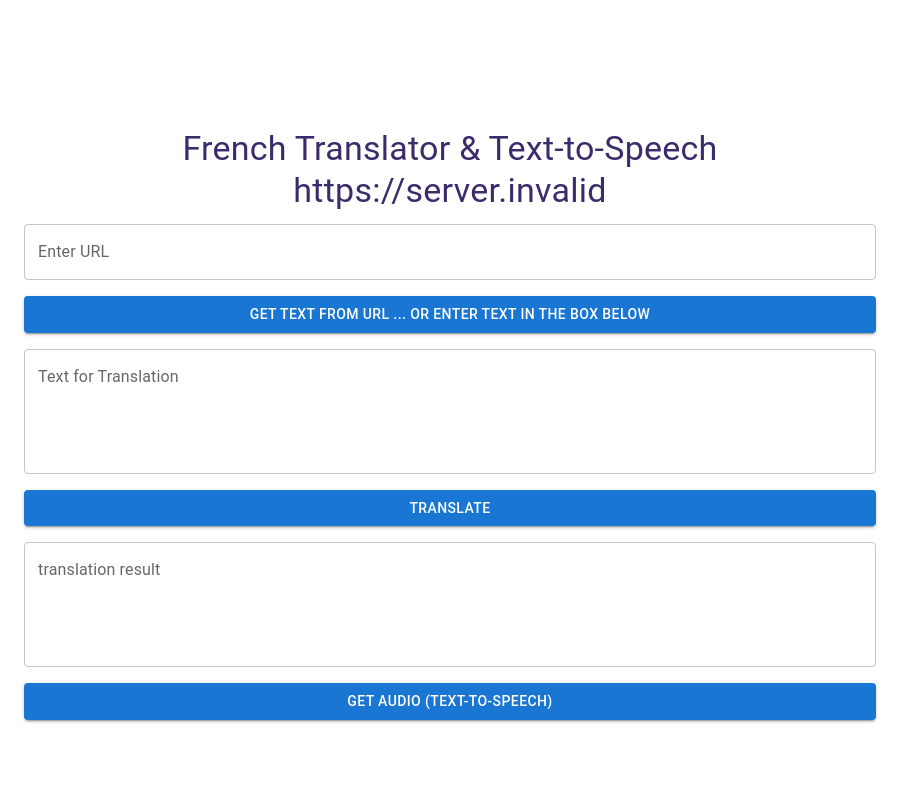
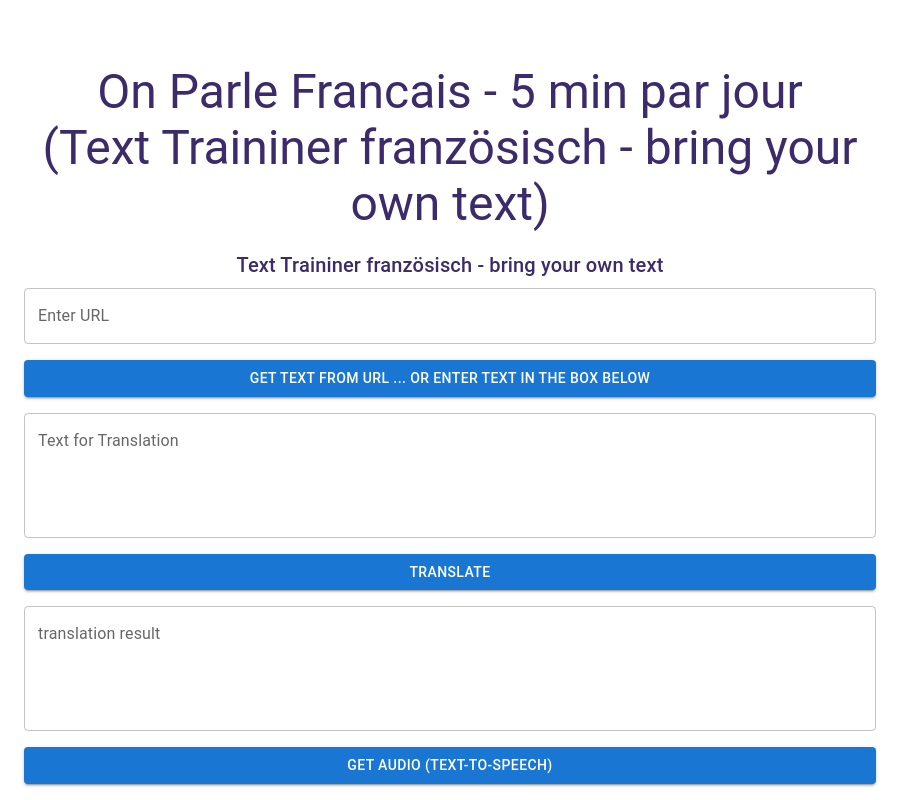
Before and after one commit to Stevie007/learnFrenchApp, a React (Vite) app: page / in a window 1280 px wide. Shown: the whole page, without its empty margins (0-917 px from the left). Built offline with nearby package versions, Linux system fonts and the light colour scheme; no server answers.

Commit message:
cosmetics

```diff
--- a/src/App.jsx
+++ b/src/App.jsx
@@ -1,5 +1,8 @@
 import React, { useState } from 'react';
 import { Container, TextField, Button, Typography, Box } from '@mui/material';
+
+// Global configuration
+const DEBUG_LEVEL = import.meta.env.VITE_DEBUG_LEVEL === 'true';
 
 // Global backend API URL
 //const API_URL = 'http://localhost:5555/api/translate';
@@ -69,8 +72,9 @@ function App() {
   };
 
   const handleTranslate = async () => {
+    setTranslation("translation started by calling backend: " + formatApiUrl(API_URL_TRANSLATE_TEXT));
     try {
-      const data = await backendGetTextFromUrl(API_URL_TRANSLATE_TEXT, { text: result });
+      const data = await backendGetTextFromUrl(API_URL_TRANSLATE_TEXT, { text: input });
       console.log("Translation received from backend:", data);
       setTranslation(data || 'No translation returned');
     } catch (error) {
@@ -88,10 +92,21 @@ function App() {
     }
   };
 
+
+// -----------------------------------------------------------------------------------
+// -----------------------------------------------------------------------------------
+// ----- UI ELEMENTS -----------------------------------------------------------------
+// -----------------------------------------------------------------------------------
+// -----------------------------------------------------------------------------------
+
   return (
     <Container maxWidth="md" sx={{ mt: 6 }}>
-      <Typography variant="h4" align="center" gutterBottom>
-        French Translator & Text-to-Speech {formatApiUrl(API_URL_GET_TEXT_FROM_URL)}
+      <Typography variant="h3" align="center" gutterBottom>
+        On Parle Francais - 5 min par jour <br/>
+        (Text Traininer französisch - bring your own text)
+      </Typography>
+      <Typography variant="h6" align="center" gutterBottom>
+        Text Traininer französisch - bring your own text
       </Typography>
       <Box sx={{ display: 'flex', flexDirection: 'column', gap: 2 }}>
         <TextField
@@ -107,9 +122,9 @@ function App() {
           label="Text for Translation"
           variant="outlined"
           value={result}
+          onChange={e => setResult(e.target.value)}
           multiline
           minRows={4}
-          InputProps={{ readOnly: false }}
         />
         <Button variant="contained" onClick={handleTranslate}>
           Translate
@@ -132,6 +147,17 @@ function App() {
             </audio>
           </Box>
         )}
+        {DEBUG_LEVEL && (
+          <TextField
+            label="Debug: Backend URLs"
+            variant="outlined"
+            value={`Get Text: ${API_URL_GET_TEXT_FROM_URL}\nTranslate: ${API_URL_TRANSLATE_TEXT}\nAudio: ${API_URL_GET_AUDIO_FOR_TEXT}`}
+            multiline
+            minRows={3}
+            InputProps={{ readOnly: true }}
+            sx={{ mt: 4, backgroundColor: '#f5f5f5' }}
+          />
+        )}
       </Box>
     </Container>
   );
```
